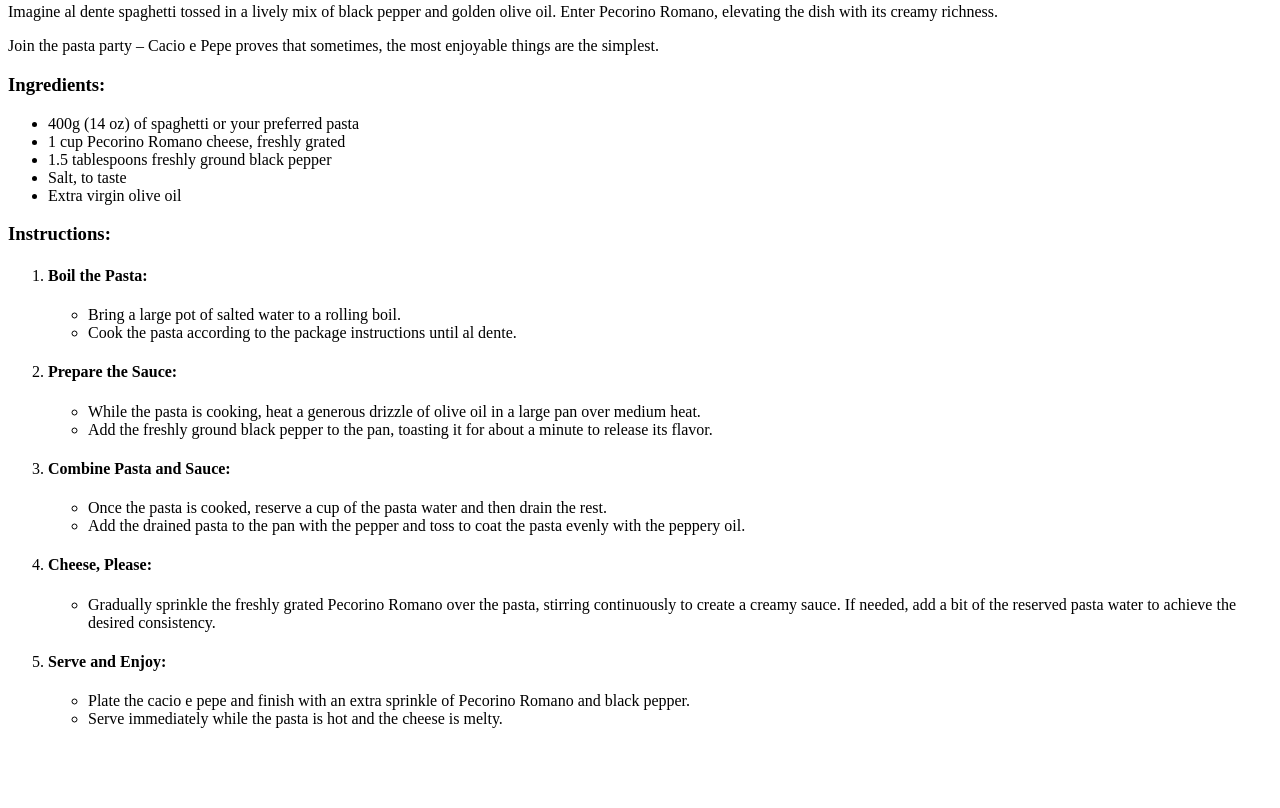
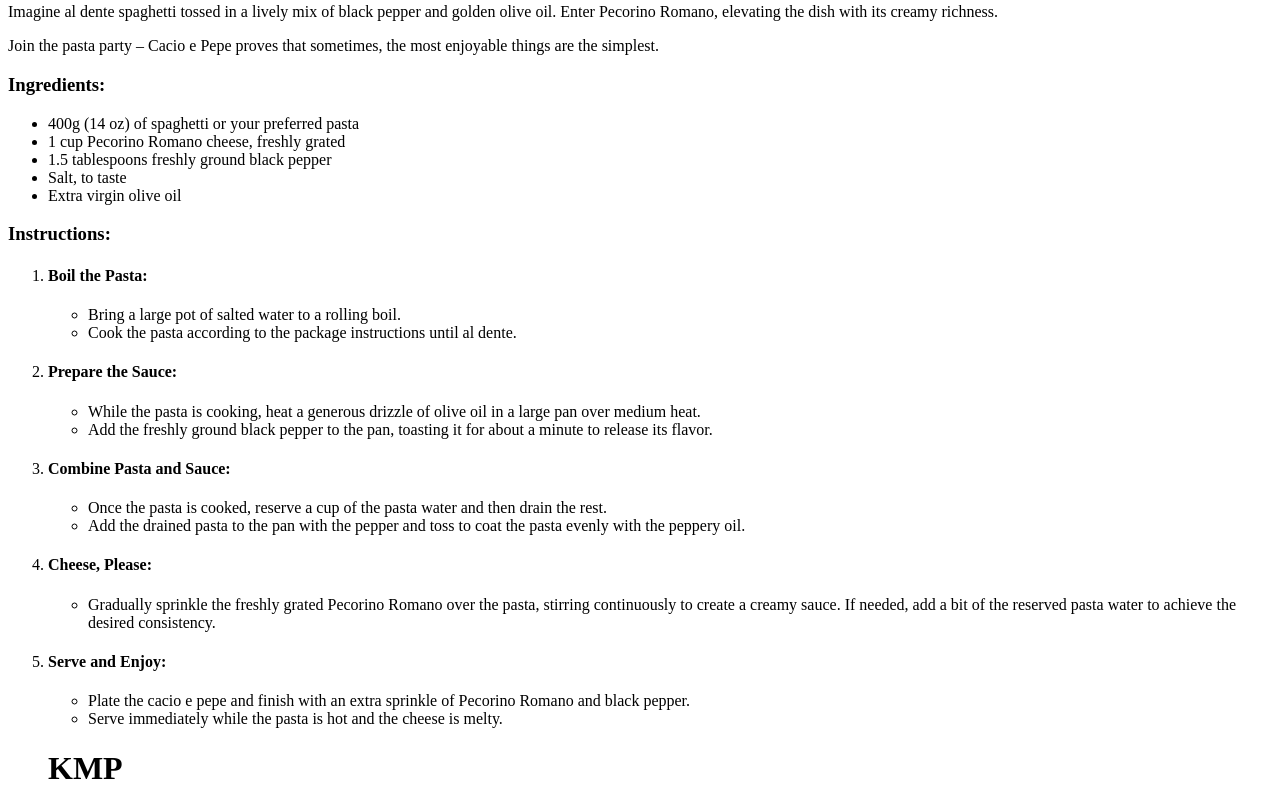
Before and after one commit to anyadub/odin-recipes, a plain HTML site: page recipes/cacio_e_pepe.html in a window 1280 px wide. Shown: the part 737-1545 px from the top of the page. Before the commit the page ends 1481 px from the top, so only its background shows below. Drawn offline with Linux system fonts and the light colour scheme.

Commit message:
added signature

```diff
--- a/recipes/cacio_e_pepe.html
+++ b/recipes/cacio_e_pepe.html
@@ -49,6 +49,7 @@
             <li>Plate the cacio e pepe and finish with an extra sprinkle of Pecorino Romano and black pepper.</li>
             <li>Serve immediately while the pasta is hot and the cheese is melty.</li>
         </ul>
+        <h1>KMP</h1>
     </ol>
 </body>
 </html>
```
